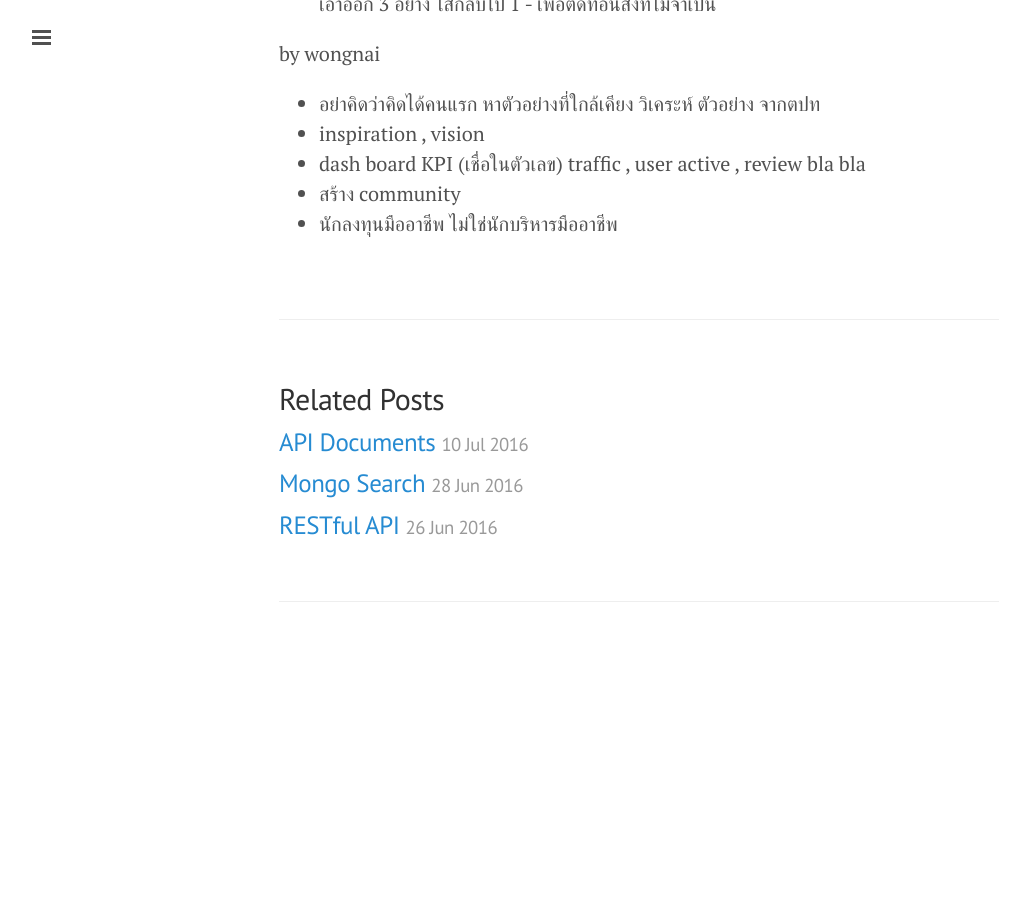
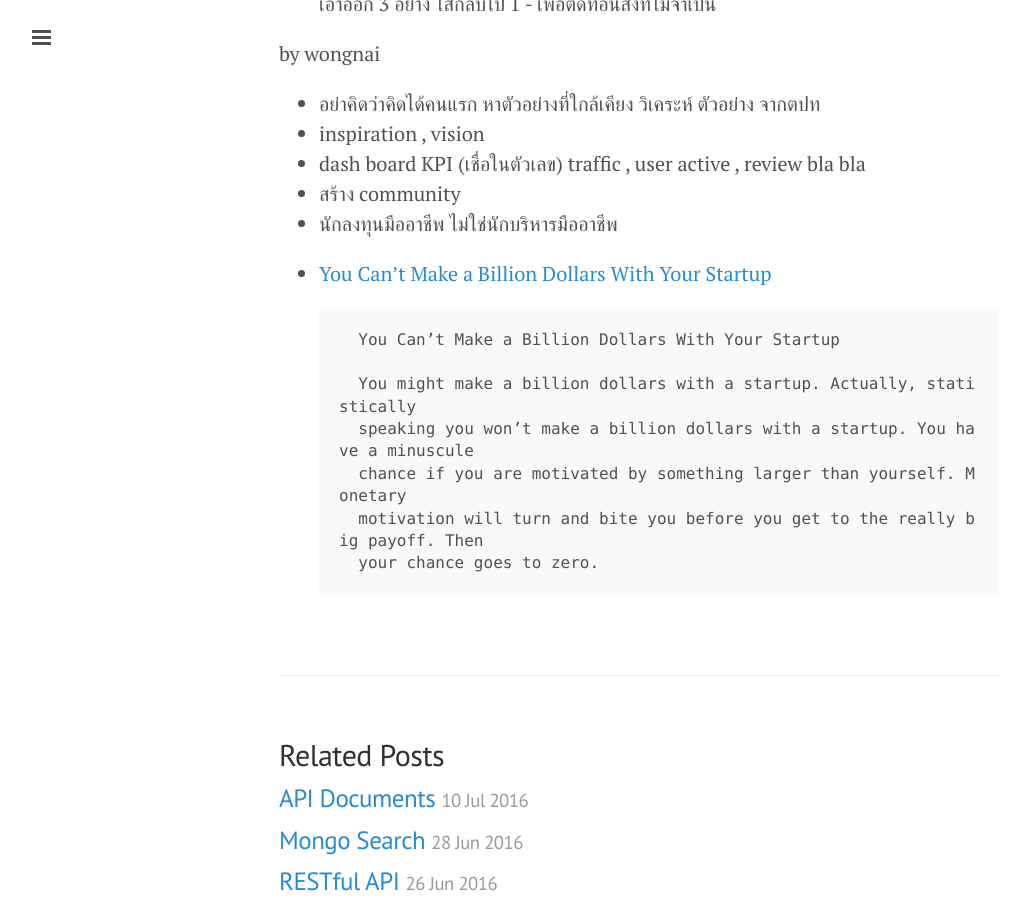
Before and after one commit to ibotdotout/ibotdotout.github.io, a Jekyll site: the page built from _posts/2015-10-01-startup.md, in a window 1280 px wide and 900 px high, scrolled down 2464 px. Shown: the whole window, without its empty margins (1-1031 px from the left). Built offline with Jekyll 4.4.1, drawn with Linux system fonts in a browser that asks for light colours; nearby versions of some CDN libraries; Markdown is read by kramdown in place of the engine named in the settings; comment, search, counter and statistics services are not loaded; before the commit the page ends 3146 px from its top, so only the background shows below that.

Commit message:
updated about quote, startup, job

````diff
--- a/_posts/2015-10-01-startup.md
+++ b/_posts/2015-10-01-startup.md
@@ -91,3 +91,16 @@ by wongnai
 - dash board KPI (เชื่อในตัวเลข) traffic , user active , review bla bla
 - สร้าง community
 - นักลงทุนมืออาชีพ ไม่ใช่นักบริหารมืออาชีพ
+
+
+* [You Can’t Make a Billion Dollars With Your Startup](https://www.facebook.com/notes/kent-beck/you-cant-make-a-billion-dollars-with-your-startup/1191788600854003)
+
+	```
+	You Can’t Make a Billion Dollars With Your Startup
+
+	You might make a billion dollars with a startup. Actually, statistically
+	speaking you won’t make a billion dollars with a startup. You have a minuscule
+	chance if you are motivated by something larger than yourself. Monetary
+	motivation will turn and bite you before you get to the really big payoff. Then
+	your chance goes to zero.
+	```
````
Also changed, not shown: _posts/2014-11-26-dev-quotes.md (+10 -0 lines), _posts/2015-10-21-get-job.md (+1 -0 lines).
